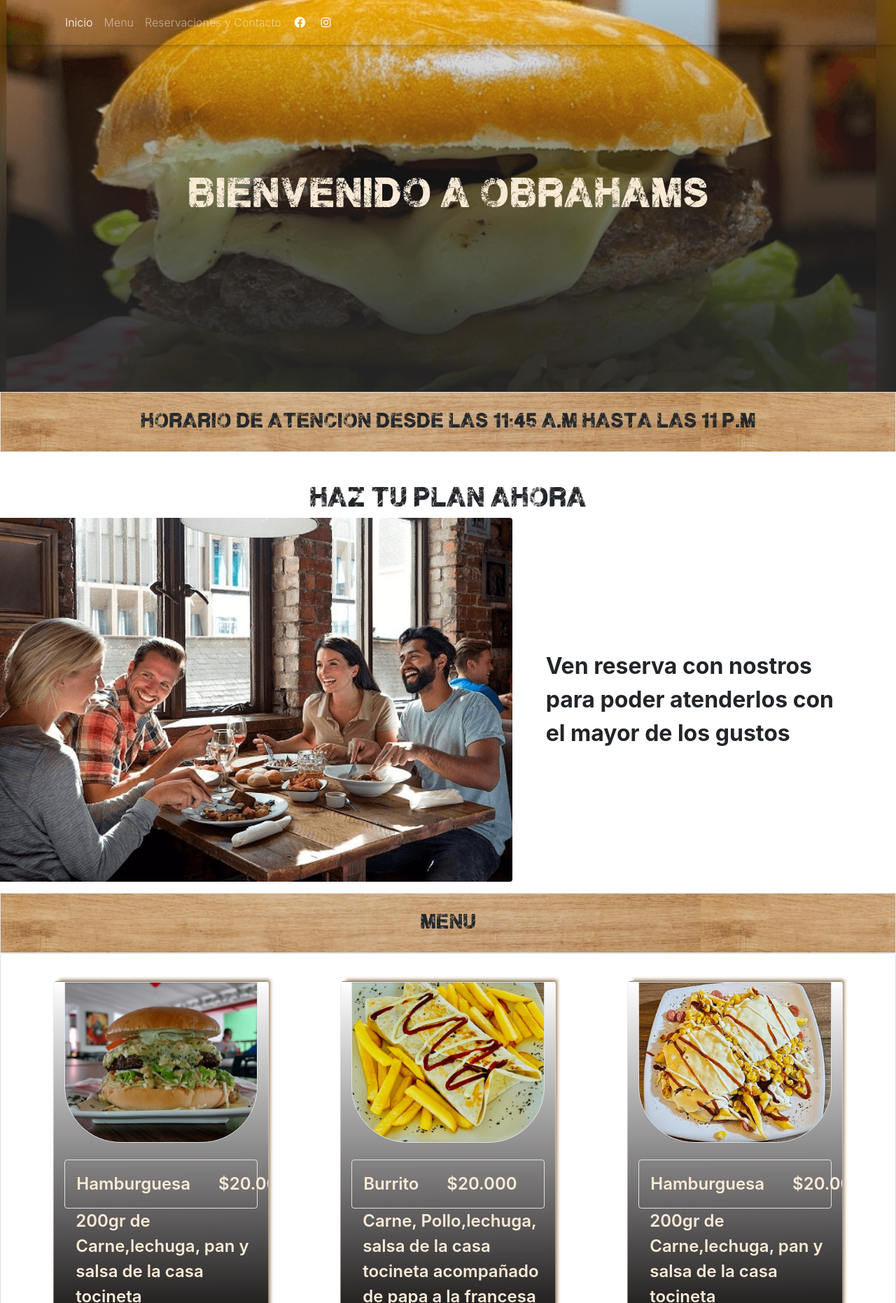
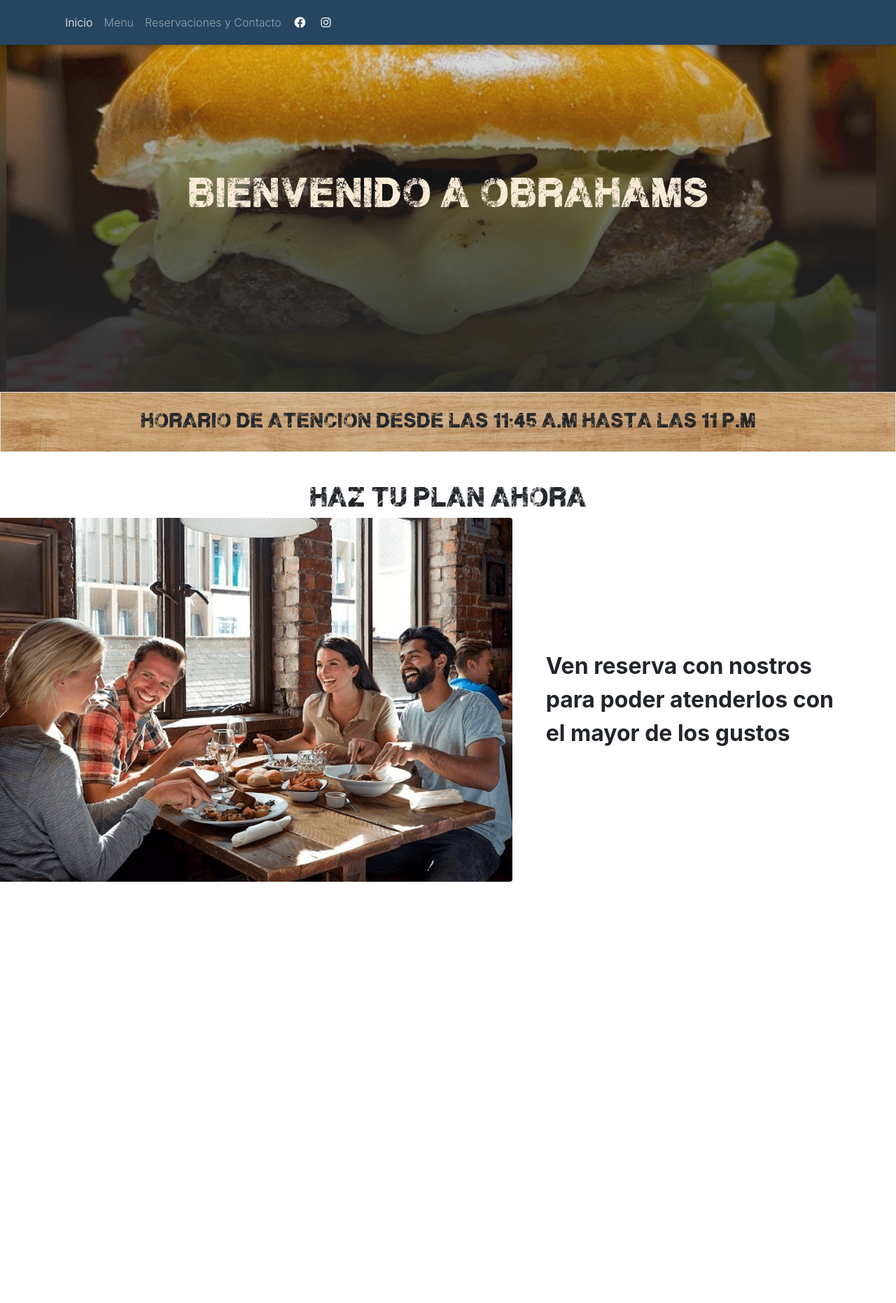
Before and after one commit to Fanger53/restaurant-template, a website built with webpack: page dist/index.html in a window 1280 px wide. Shown: the top 1862 px of the page at 70% size. After the commit the page ends 1260 px from the top, so only its background shows below. Built offline with nearby package versions, Linux system fonts and the light colour scheme.

Commit message:
add menu page, change of color nav bar  and erase menu section from index

```diff
--- a/package.json
+++ b/package.json
@@ -29,7 +29,8 @@
     "sass-loader": "^12.0.0",
     "style-loader": "^2.0.0",
     "url-loader": "^4.1.1",
-    "webpack": "^5.38.1",
-    "webpack-cli": "^4.7.0"
+    "webpack": "^5.51.1",
+    "webpack-cli": "^4.8.0",
+    "webpack-dev-server": "^4.0.0"
   }
 }
--- a/src/scss/style.scss
+++ b/src/scss/style.scss
@@ -5,7 +5,7 @@
 }
 
 .gris{
-  background:transparent;
+  background: rgb(39, 69, 95);
 }
 .top-nav-collapse {
   background: rgba(0, 0, 0, 0.904);
@@ -16,6 +16,8 @@
   background-size: cover !important;
   background-position: center !important;
 }
+
+
 
 // Header
 
@@ -61,13 +63,17 @@
 
 // Section Menu
 
+.menu {
+  background-color: rgb(194, 203, 211);
+}
+
 .food {
   margin: 15px auto;
   border-radius: 5px;
   border: 1px solid #eee4d379;
   background: linear-gradient(179.4deg, rgb(255, 255, 255), rgb(24, 21, 21));
   overflow: hidden;
-  box-shadow: 5px -5px 5px -3px rgb(156, 126, 88);
+  box-shadow: 5px -5px 5px -3px rgb(20, 13, 4);
 }
 
 .img-food {
```
Also changed, not shown: dist/index.html, dist/menu.html (added).
